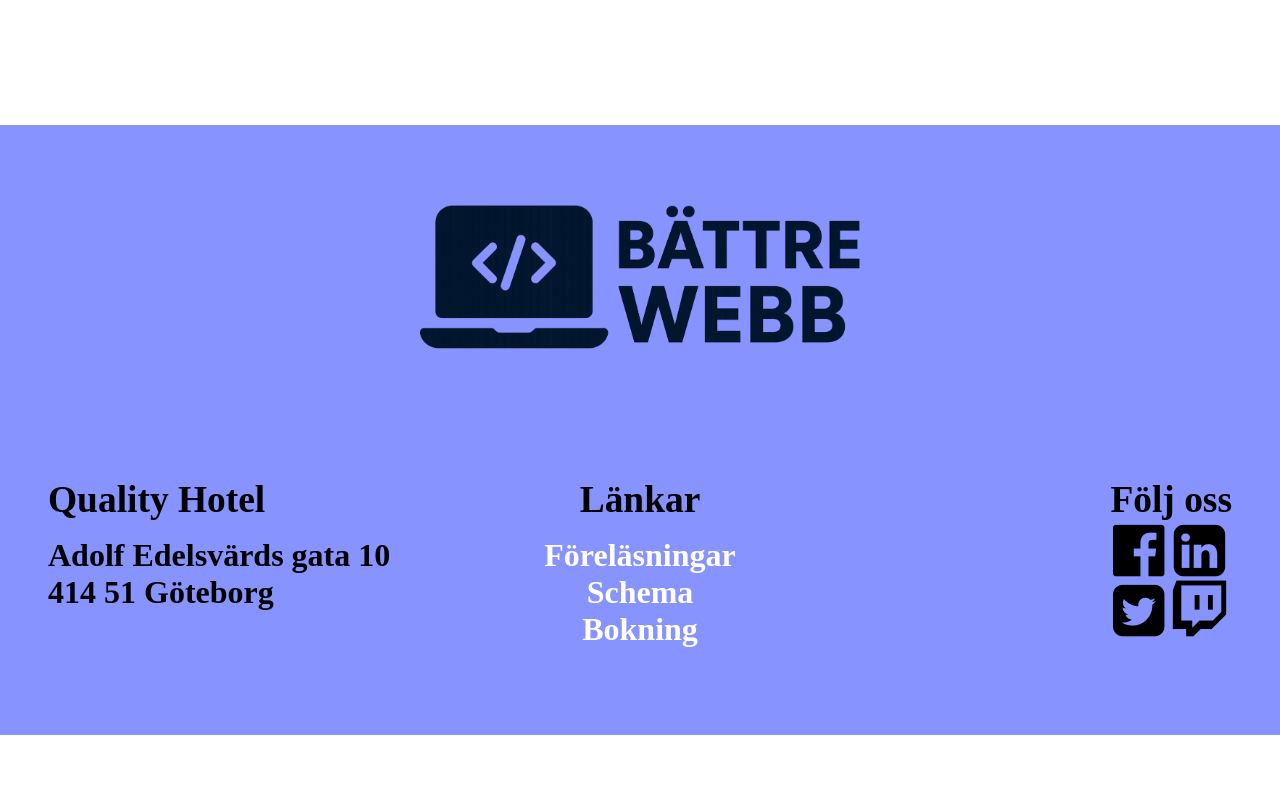
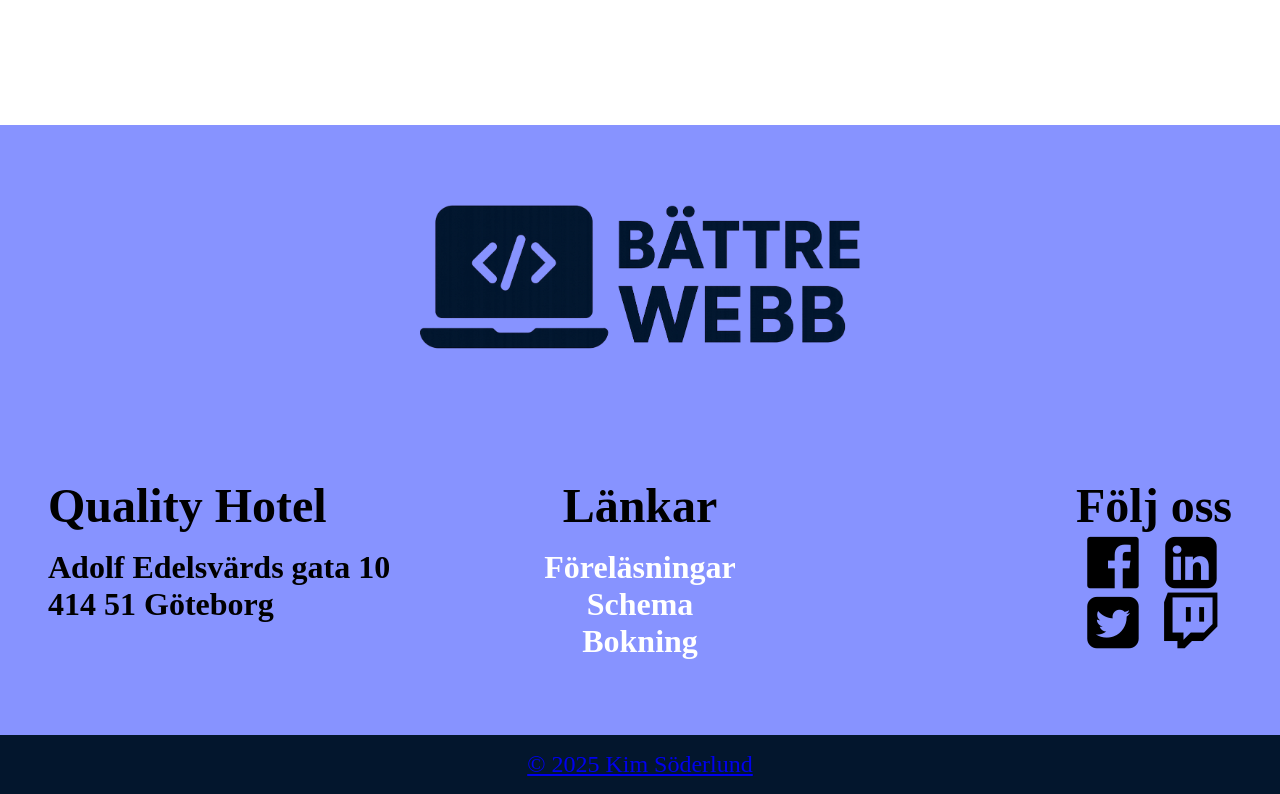
Before and after one commit to KimSoderlund/better-webb, a plain HTML site: page index.html in a window 1280 px wide. Shown: the part 1731-2525 px from the top of the page. Before the commit the page ends 2466 px from the top, so only its background shows below. Drawn offline with Linux system fonts and the light colour scheme.

Commit message:
Added bottom footer HTML & Basic CSS

```diff
--- a/index.html
+++ b/index.html
@@ -100,12 +100,15 @@
 
                 <div class = "footer-column footer-endcolumn">
                     <h3 style ="grid-column: 1/-1;">Följ oss</h3>
-                    <i class="fa fa-facebook-official lean-right"></i>
+                    <i class="fa fa-facebook-official"></i>
                     <i class="fa fa-linkedin-square"></i>
                     <i class="fa fa-twitter-square"></i>
                     <i class="fa fa-twitch"></i>
                 </div>
 
+                <div class="footer-bottom">
+                    <a href="#">© 2025 Kim Söderlund</a>
+                </div>
 
             </div>
         </footer>
--- a/styles/footer.css
+++ b/styles/footer.css
@@ -5,7 +5,8 @@ footer {
 .top-footer {
     display:grid;
     grid-template-columns: 1fr 1fr;
-    grid-template-rows: 1fr 1fr;
+    grid-template-rows: 1fr 1fr auto;
+    height:fit-content;
 }
 
 .footer-column {
@@ -17,6 +18,10 @@ footer {
 }
 .footer-column h3 + * {
     margin-top: 1rem;
+}
+
+.footer-column h3{
+    font-size: 150%;
 }
 
 .link-column {
@@ -38,7 +43,7 @@ footer {
     grid-template-rows:  auto auto auto;
     text-align: center;
     height: fit-content;
-    width:fit-content;
+    width: fit-content;
     justify-self: end;
 }
 .footer-endcolumn i {
@@ -60,6 +65,15 @@ footer {
     padding: 5rem;
     grid-column: 1 / -1;
 }
+.top-footer > .footer-bottom {
+
+    background-color: #03162D;
+    color: rgba(255, 255, 255, 0.7);
+    font-size: 150%;
+    grid-column: 1 / -1;
+    text-align: center;
+    padding:1rem;
+}
 
 @media (min-width: 700px) {
     .top-footer {
```
